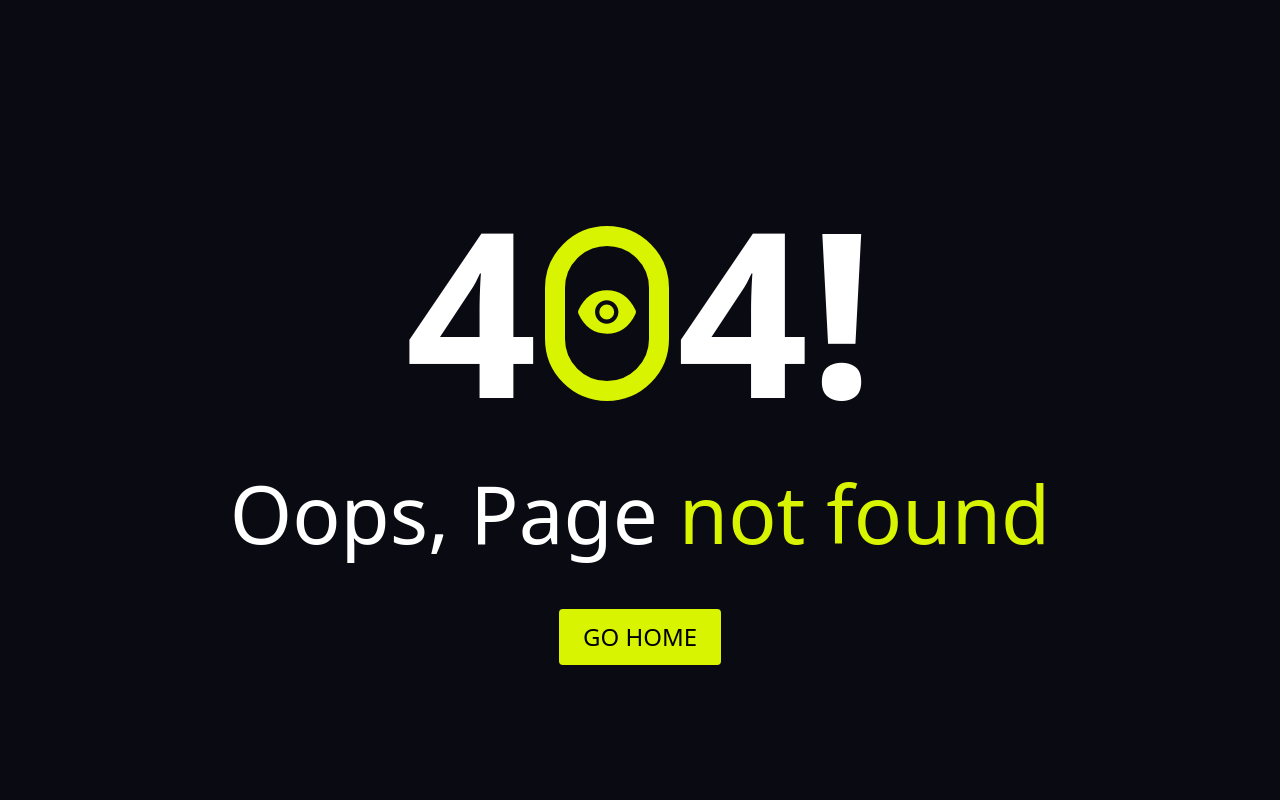
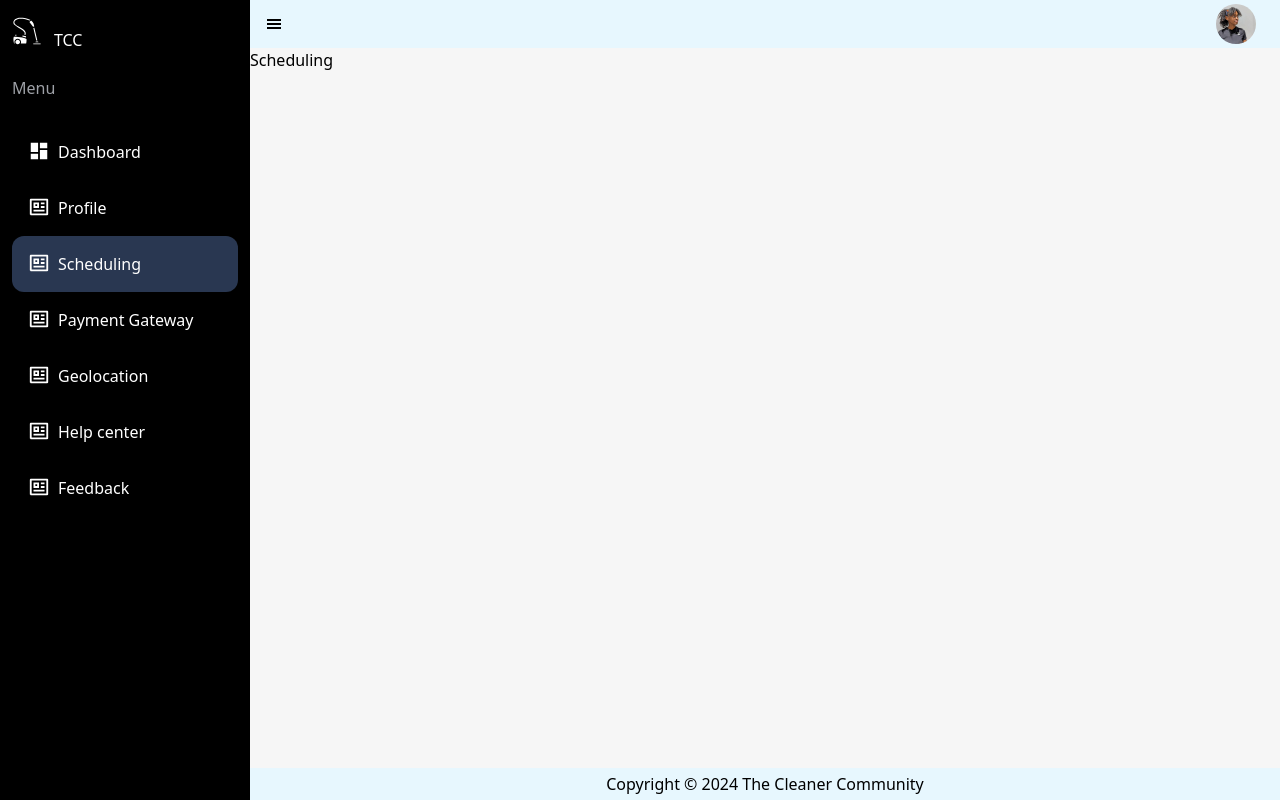
Before and after one commit to angeiradu/The_Cleaner_Community, a React (Create React App) app: page /scheduling in a window 1280 px wide. Before the commit this address had no page. Built offline with nearby package versions, Linux system fonts and the light colour scheme.

Commit message:
Done with sidebar and header

```diff
--- a/src/App.js
+++ b/src/App.js
@@ -4,12 +4,24 @@ import Dashboard from "./Pages/Dashboard";
 import NotFound from "./Pages/404";
 import Login from "./Pages/Login";
 import Signup from "./Pages/Signup";
+import Profile from "./Pages/Profile";
+import Scheduling from "./Pages/Scheduling";
+import Payment from "./Pages/Payment";
+import Help from "./Pages/Help";
+import Geolocation from "./Pages/Geolocation";
+import Feedback from "./Pages/Feedback";
 function App() {
   return (
   <BrowserRouter>
     <Routes>
       <Route element={<PageLayout />}>
         <Route path="/dashboard" element={<Dashboard />} />
+        <Route path="/profile" element={<Profile />} />
+        <Route path="/scheduling" element={<Scheduling />} />
+        <Route path="/payment" element={<Payment />} />
+        <Route path="/help" element={<Help />} />
+        <Route path="/geolocation" element={<Geolocation />} />
+        <Route path="/feedback" element={<Feedback />} />
       </Route>
       <Route path="*" element={<NotFound />} />
       <Route path="/" element={<Login />} />
--- a/src/Components/Sidebar.jsx
+++ b/src/Components/Sidebar.jsx
@@ -1,7 +1,36 @@
-import React from 'react'
+import React from 'react';
+import { GiVacuumCleaner } from 'react-icons/gi';
+import { SidebarData } from '../Data/SidebarData';
+import { Link, useLocation } from 'react-router-dom';
 
 export default function Sidebar() {
+  const location = useLocation();
+  const active = location.pathname;
+
   return (
-    <div>Sidebar</div>
-  )
+    <div className='bg-[#000000] top-0 z-10 left-0 text-white h-screen w-[250px] px-3 pt-10 font-quicksand relative'>
+        <div className='fixed top-0 left-0 bg-[#000000] text-white h-screen w-[250px] px-3 pt-4 font-quicksand '>
+            <Link to='/dashboard'>
+            <div className='flex gap-3'>
+                <div>
+                <GiVacuumCleaner className='text-[30px]' />
+                </div>
+                <div className='mt-3'>TCC</div>
+            </div>
+            </Link>
+            <div className='py-6 text-[#9ea1a7]'>Menu</div>
+            <div className='overflow-y-auto max-h-[calc(100vh-200px)]'>
+            {SidebarData.map((item) => (
+                <Link to={item.path} key={item.name}>
+                <div className={`${active === item.path ? 'bg-[#293751]' : null} flex gap-2 hover:bg-[#293751] p-4 rounded-xl`}>
+                    <div className='text-[22px]'>{item.icons}</div>
+                    <div>{item.name}</div>
+                </div>
+                </Link>
+            ))}
+            </div>
+        </div>
+    </div>
+
+  );
 }
--- /dev/null
+++ b/src/Data/SidebarData.js
@@ -0,0 +1,39 @@
+import { MdDashboard } from "react-icons/md";
+import { RiProfileLine } from "react-icons/ri";
+export const SidebarData = [
+    {
+        icons:<MdDashboard />,
+        name: 'Dashboard',
+        path: '/dashboard',
+    },
+    {
+        icons:<RiProfileLine />,
+        name: 'Profile',
+        path: '/profile',
+    },
+    {
+        icons:<RiProfileLine />,
+        name: 'Scheduling',
+        path: '/scheduling',
+    },
+    {
+        icons:<RiProfileLine />,
+        name: 'Payment Gateway',
+        path: '/payment',
+    },
+    {
+        icons:<RiProfileLine />,
+        name: 'Geolocation',
+        path: '/geolocation',
+    },
+    {
+        icons:<RiProfileLine />,
+        name: 'Help center',
+        path: '/help',
+    },
+    {
+        icons:<RiProfileLine />,
+        name: 'Feedback',
+        path: '/feedback',
+    }
+]
--- /dev/null
+++ b/src/Pages/Feedback.jsx
@@ -0,0 +1,7 @@
+import React from 'react'
+
+export default function Feedback() {
+  return (
+    <div>Feedback</div>
+  )
+}
--- /dev/null
+++ b/src/Pages/Geolocation.jsx
@@ -0,0 +1,7 @@
+import React from 'react'
+
+export default function Geolocation() {
+  return (
+    <div>Geolocation</div>
+  )
+}
--- /dev/null
+++ b/src/Pages/Help.jsx
@@ -0,0 +1,7 @@
+import React from 'react'
+
+export default function Help() {
+  return (
+    <div>Help</div>
+  )
+}
--- /dev/null
+++ b/src/Pages/Payment.jsx
@@ -0,0 +1,7 @@
+import React from 'react'
+
+export default function Payment() {
+  return (
+    <div>Payment</div>
+  )
+}
--- /dev/null
+++ b/src/Pages/Profile.jsx
@@ -0,0 +1,7 @@
+import React from 'react'
+
+export default function Profile() {
+  return (
+    <div>Profile</div>
+  )
+}
--- /dev/null
+++ b/src/Pages/Scheduling.jsx
@@ -0,0 +1,7 @@
+import React from 'react'
+
+export default function Scheduling() {
+  return (
+    <div>Scheduling</div>
+  )
+}
```
